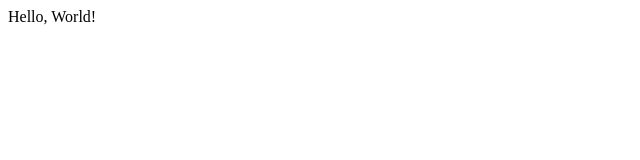
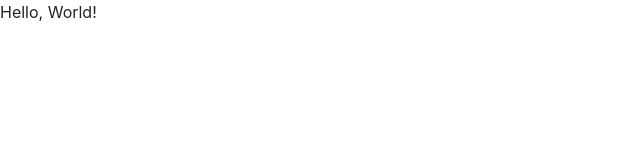
Before and after one commit to pbandjelly12/pbandjelly12.github.io, a plain HTML site: page index.html in a window 1280 px wide. Shown: the full height of the page, 0-640 px from the left. Drawn offline with nearby package versions, Linux system fonts and the light colour scheme.

Commit message:
Update index.html

```diff
--- a/index.html
+++ b/index.html
@@ -2,7 +2,8 @@
 
 <head>
   <title> A Gallery </title>
-
+  <link href="bootstrap.min.css" rel="stylesheet"/>
+  <link href="main.css" rel="stylesheet"/>
 </head>
 
 
```
